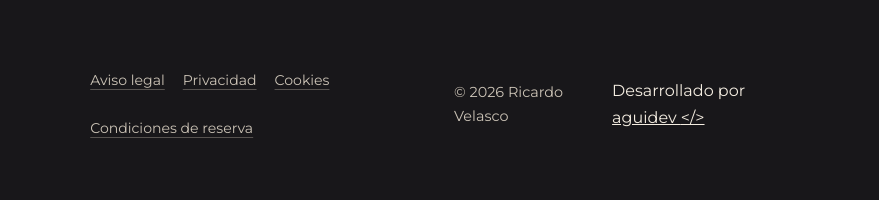
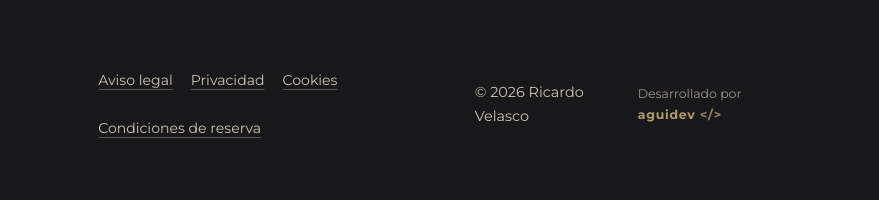
Before and after one commit to Aguilarzrw/el-principe-de-la-ranchera, a plain HTML site: page index.html in a window 1280 px wide. Shown: the part 6350-6550 px from the top of the page, 401-1280 px from the left. Drawn offline with Linux system fonts and the light colour scheme.

Commit message:
Style aguidev footer credit in gold identity

```diff
--- a/styles.css
+++ b/styles.css
@@ -837,3 +837,10 @@ input[type="time"]::-webkit-calendar-picker-indicator {
 .timepick .tp-seg:not(.tp-ampm) { grid-area: min; }
 .tp-seg span { white-space: nowrap; }
 .tp-ampm span { min-width: 52px; }
+
+
+/* Crédito discreto de desarrollo: respeta la identidad dorada del sitio */
+.aguidev-credit { color: var(--marfil-suave); font-size: .78rem; opacity: .72; }
+.aguidev-credit a { color: var(--oro-claro); font-weight: 700; text-decoration: none; letter-spacing: .06em; }
+.aguidev-credit a:hover, .aguidev-credit a:focus-visible { text-decoration: underline; text-underline-offset: 4px; }
+.aguidev-credit a span { opacity: .8; }
```
